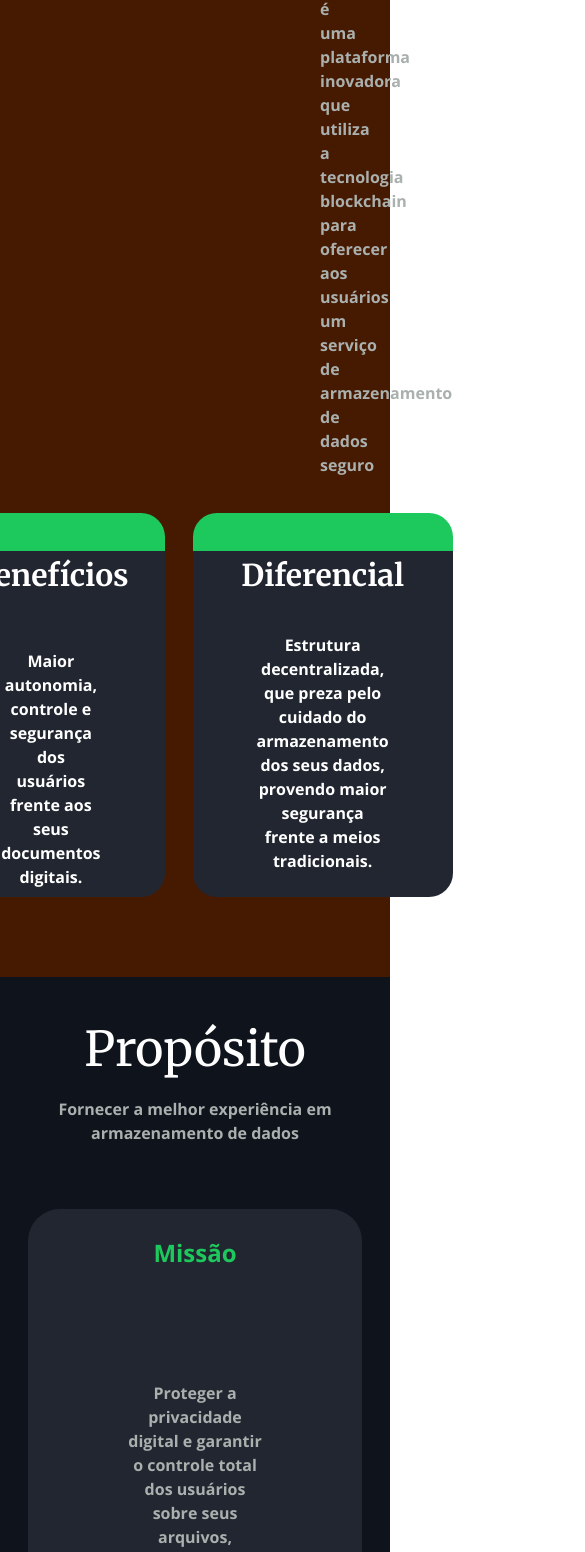
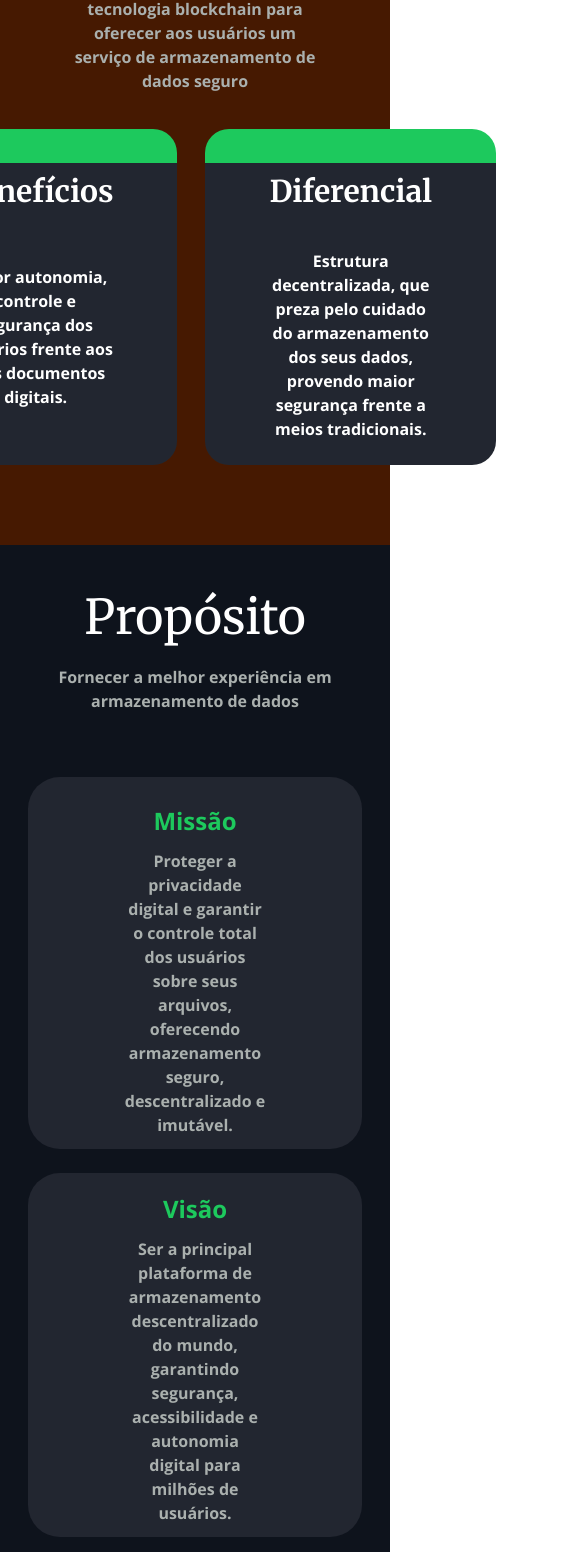
Before and after one commit to Daniel-san8/deFIle-landing, a Next.js app: page / in a window 390 px wide. Shown: the part 971-2523 px from the top of the page, 585 px wide, since content can reach past the window. Built offline with nearby package versions, Linux system fonts and the light colour scheme.

Commit message:
finish responsive tablet

```diff
--- a/src/app/page.tsx
+++ b/src/app/page.tsx
@@ -21,21 +21,21 @@ export default function Home() {
 
       <section className={`${merriweather.className} bg-amber-950 text-center text-[var(--color-text-primary)] font-bold`}>
         <h1 className="text-white text-5xl pt-28">Sobre a DeFile</h1>
-        <p className={`${openSans.className} text-base px-80 pt-4 pb-9`}>A DeFile é uma plataforma inovadora que utiliza a tecnologia blockchain para oferecer aos usuários um serviço de armazenamento de dados seguro
+        <p className={`${openSans.className} text-base px-16 pt-4 pb-9 lg:px-80`}>A DeFile é uma plataforma inovadora que utiliza a tecnologia blockchain para oferecer aos usuários um serviço de armazenamento de dados seguro
         </p>
 
         <div className={`${merriweather.className} flex gap-7 justify-center text-white px-40 pb-20`}>
-          <div className="flex-1 rounded-3xl" style={{
+          <div className="flex-1 rounded-3xl px-16" style={{
             background: 'linear-gradient(to bottom, var(--color-button-primary) 10%, var(--color-header) 10%)',
           }}>
             <h2 className="text-3xl pt-11">Benefícios</h2>
-            <p className={`${openSans.className} text-base pt-14 px-16 font-bold`}>Maior autonomia, controle e segurança dos usuários frente aos seus documentos digitais.</p>
+            <p className={`${openSans.className} text-base pt-14  font-bold`}>Maior autonomia, controle e segurança dos usuários frente aos seus documentos digitais.</p>
           </div>
-          <div className="flex-1 rounded-3xl" style={{
+          <div className="flex-1 rounded-3xl px-16" style={{
             background: 'linear-gradient(to bottom, var(--color-button-primary) 10%, var(--color-header) 10%)',
           }}>
             <h2 className="text-3xl pt-11">Diferencial</h2>
-            <p className={`${openSans.className} text-base pt-10 pb-6 px-16 font-bold`}>Estrutura decentralizada, que preza pelo cuidado do armazenamento dos seus dados, provendo maior segurança frente a meios tradicionais.</p>
+            <p className={`${openSans.className} text-base pt-10 pb-6 font-bold`}>Estrutura decentralizada, que preza pelo cuidado do armazenamento dos seus dados, provendo maior segurança frente a meios tradicionais.</p>
           </div>
         </div>
       </section>
@@ -47,17 +47,17 @@ export default function Home() {
         <div className={`${openSans.className} flex flex-col gap-6 px-7 lg:flex-row`}>
           <div className="flex-1 bg-[var(--color-bg-secondary)] rounded-4xl">
             <h3 className="text-[var(--color-button-primary)] text-2xl pt-7 font-bold">Missão</h3>
-            <p className="pt-28 text-[var(--color-text-primary)] text-base px-24 font-bold">Proteger a privacidade digital e garantir o controle total dos usuários sobre seus arquivos, oferecendo armazenamento seguro, descentralizado e imutável.</p>
+            <p className="py-3 text-[var(--color-text-primary)] text-base px-24 font-bold lg:pt-28 lg:py-0">Proteger a privacidade digital e garantir o controle total dos usuários sobre seus arquivos, oferecendo armazenamento seguro, descentralizado e imutável.</p>
           </div>
           <div className="flex-1 bg-[var(--color-bg-secondary)] rounded-4xl">
             <h3 className="text-[var(--color-button-primary)] text-2xl pt-5 font-bold">Visão</h3>
-            <p className="pt-28 text-[var(--color-text-primary)] text-base px-24 font-bold">Ser a principal plataforma de armazenamento descentralizado do mundo, garantindo segurança, acessibilidade e autonomia digital para milhões de usuários.</p>
+            <p className="py-3 text-[var(--color-text-primary)] text-base px-24 font-bold lg:pt-28 lg:py-0">Ser a principal plataforma de armazenamento descentralizado do mundo, garantindo segurança, acessibilidade e autonomia digital para milhões de usuários.</p>
           </div>
 
 
           <div className="flex-1 bg-[var(--color-bg-secondary)] rounded-4xl">
             <h3 className="text-[var(--color-button-primary)] text-2xl pt-7 font-bold">Valores</h3>
-            <div className="flex flex-col pt-16 items-center pb-6 gap-y-4">
+            <div className="flex flex-col pt-4 items-center pb-6 gap-y-4 lg:pt-16">
               <div className="flex-col gap-y-1">
                 <div className="flex items-center justify-center gap-1"><PiLock size={20} color="#1dc95d" /> <span className="text-base font-bold text-[var(--color-text-primary)]">Segurança</span>
                 </div>
@@ -116,10 +116,10 @@ export default function Home() {
 
       <section className={`${openSans.className} bg-[var(--color-bg-secondary)] text-center`}>
         <h3 className="text-white text-3xl pt-16 pb-8">Gostou da ideia do Projeto?</h3>
-        <p className="text-base font-bold text-[var(--color-text-primary)] pb-24">Inscreva-se abaixo para estar recebendo atualizações exclusivas do projeto</p>
+        <p className="text-base font-bold text-[var(--color-text-primary)] pb-5 lg:pb-24">Inscreva-se abaixo para estar recebendo atualizações exclusivas do projeto</p>
 
 
-        <form className="flex flex-col gap-6 px-44 justify-center pb-20">
+        <form className="flex flex-col gap-6 px-44 justify-center pb-6 lg:pb-20">
           <input className="text-[var(--color-text-primary)] border border-[var(--color-button-primary)] rounded-3xl p-3" placeholder="Nome Completo" />
           <input className="text-[var(--color-text-primary)] border border-[var(--color-button-primary)] rounded-3xl p-3" placeholder="Endereço de Email" />
           <input className="text-[var(--color-text-primary)] border border-[var(--color-button-primary)] rounded-3xl p-3" placeholder="Telefone para Contato" />
@@ -136,7 +136,7 @@ export default function Home() {
 
         <div className="w-full h-1 bg-[var(--color-button-primary)] mb-11 rounded-full"></div>
 
-        <div className="flex flex-col gap-6 justify-center pb-32 lg:flex-row lg:gap-48">
+        <div className="flex flex-col gap-6 justify-center pb-16 lg:pb-32 lg:flex-row lg:gap-48">
           <div className="flex flex-col gap-y-6 items-center gap-x-11 flex-1 border-2 border-[var(--color-button-primary)] border-dotted rounded-3xl p-8">
             <FaBuilding size={80} color="#1dc95d" />
             <p className="text-[var(--color-text-primary)] font-bold text-base">Sua Empresa Aqui</p>
@@ -155,7 +155,7 @@ export default function Home() {
       </section>
 
       <footer className={`${openSans.className} flex justify-between bg-[var(--color-bg-secondary)] items-center`}>
-        <div className="flex gap-20 py-36 pl-24 items-center">
+        <div className="flex gap-6 py-36 pl-12 items-center lg:gap-20 lg:pl-24">
           <PiWhatsappLogo size={150} color="green" />
           <ul className="text-[var(--color-text-primary)] text-sm flex flex-col gap-y-4 font-bold">
             <li>Empresa</li>
@@ -164,7 +164,7 @@ export default function Home() {
             <li>Ajuda</li>
           </ul>
         </div>
-        <div className="flex flex-col gap-y-3 pr-24 text-center">
+        <div className="flex flex-col gap-y-3 pr-12 text-center lg:pr-24">
           <p className="text-[var(--color-text-primary)] text-sm font-bold">Siga Nossas Redes Sociais</p>
           <div className="w-full h-1 bg-[var(--color-button-primary)] rounded-full"></div>
           <div className="flex gap-6">
```
